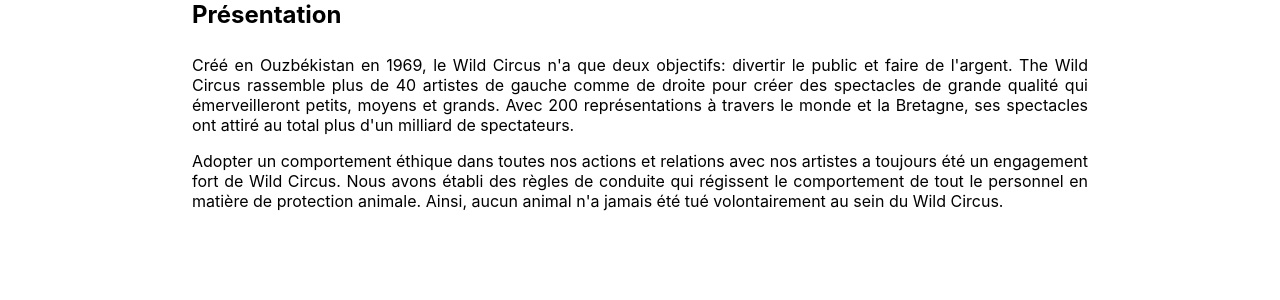
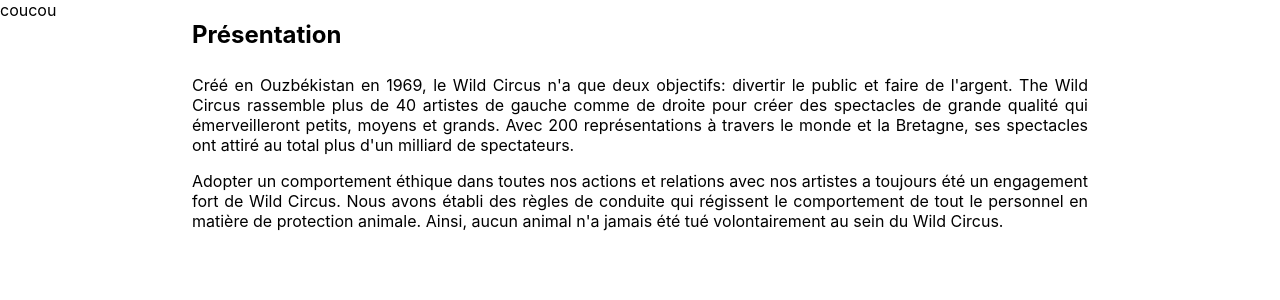
Before and after one commit to Maxime-Thibaud/new-wild-circus, a React (Create React App) app in the folder front/: page / in a window 1280 px wide. Shown: the top 300 px of the page. Built offline with nearby package versions, Linux system fonts and the light colour scheme; no server answers.

Commit message:
component menu created

```diff
--- a/front/src/App.js
+++ b/front/src/App.js
@@ -2,6 +2,7 @@
 import axios from 'axios';
 import Presentation from './components/Presentation';
 import DisplayArtist from './components/DisplayArtist';
+import Menu from './components/Menu';
 
 class App extends React.Component {
   constructor(props) {
@@ -46,6 +47,7 @@
   render() {
     return(
       <div>
+        <Menu />
         <Presentation />
         {this.state.artists && (
           <DisplayArtist
--- /dev/null
+++ b/front/src/components/Menu.js
@@ -0,0 +1,9 @@
+import React from 'react';
+
+function Menu() {
+  return(
+    <div>coucou</div>
+  )
+}
+
+export default Menu;
```
Lines whose indentation alone changed are shown as unchanged.
